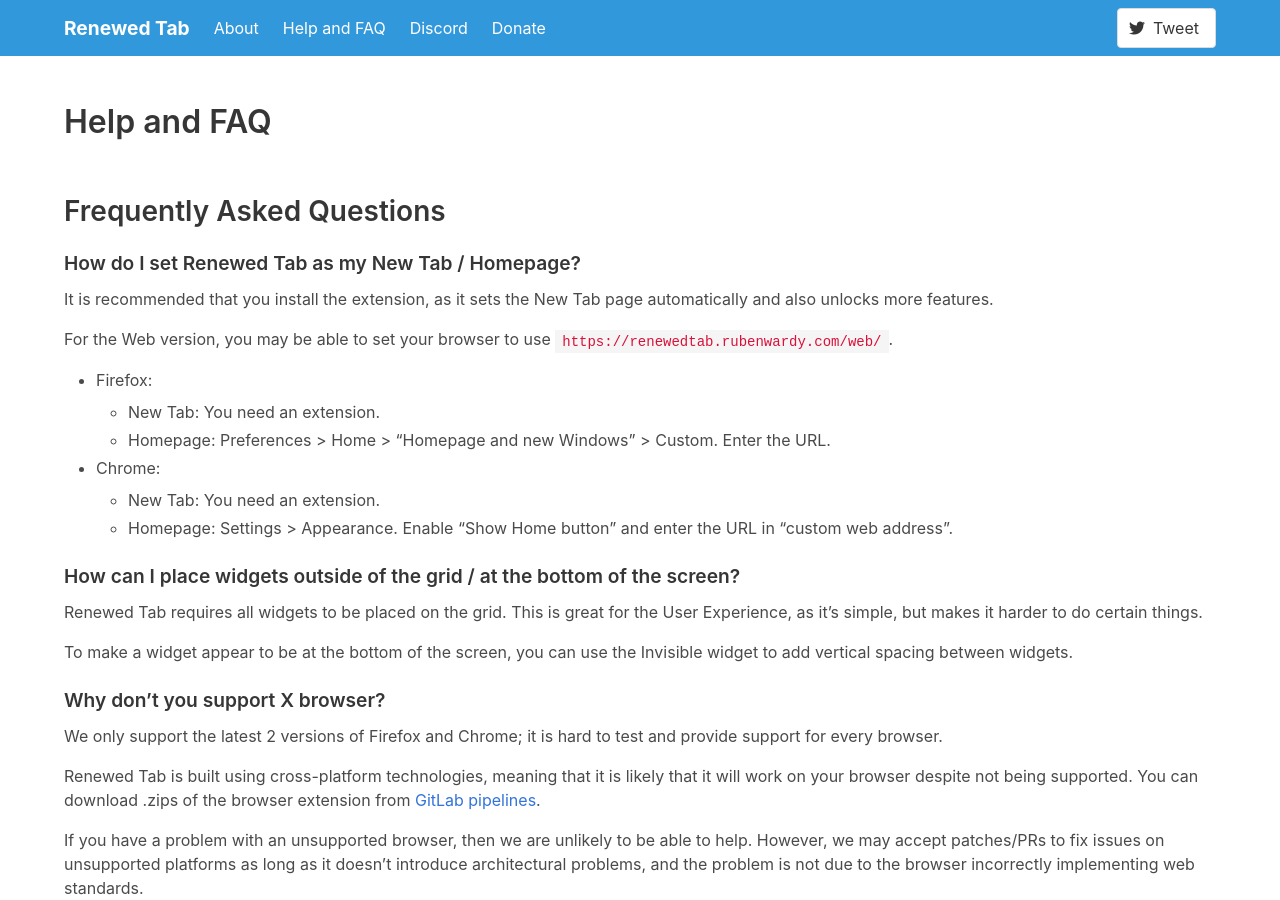
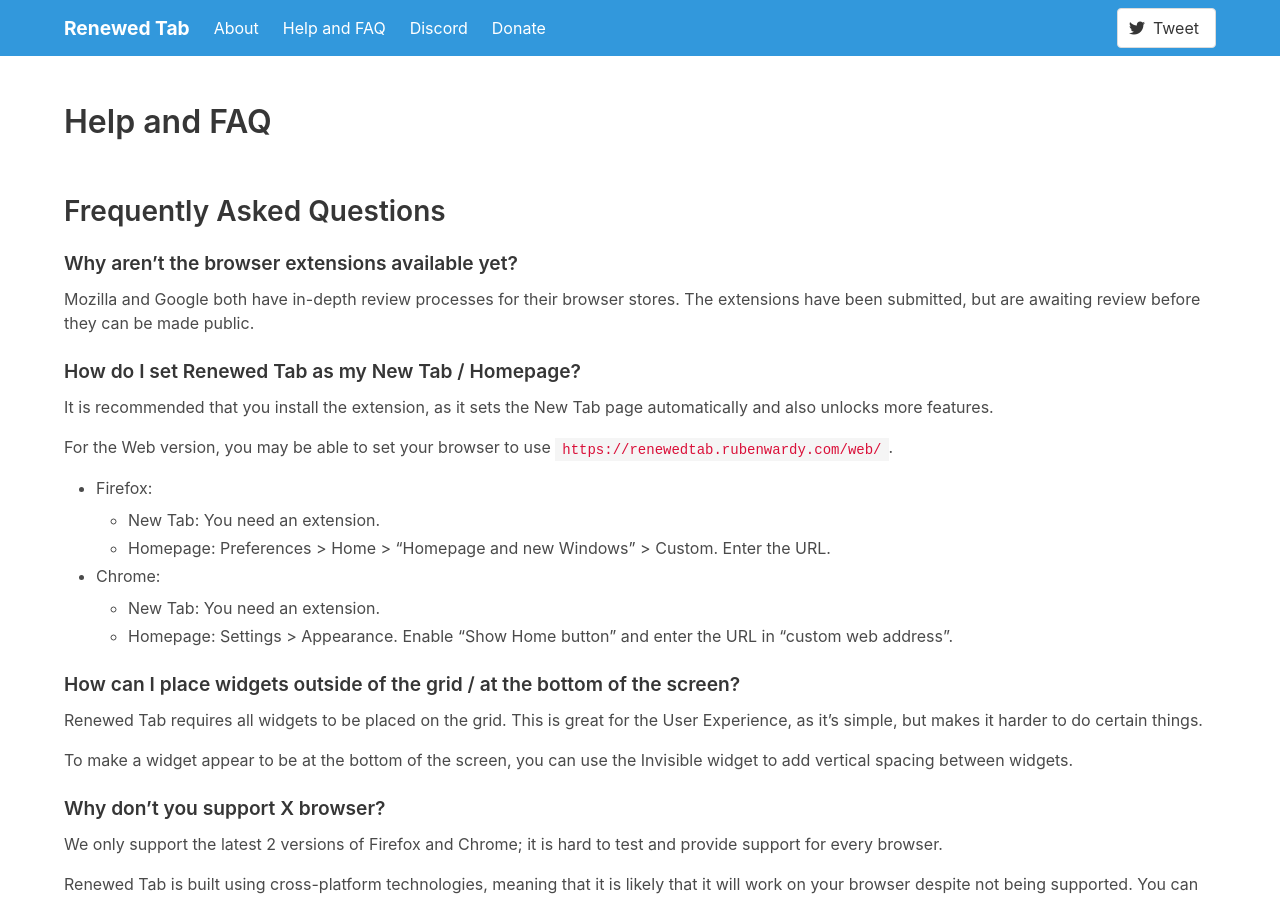
Before and after one commit to rubenwardy/renewedtab_website, a Jekyll site: the page built from help.md, in a window 1280 px wide and 900 px high. Built offline with Jekyll 4.4.1, drawn with Linux system fonts in a browser that asks for light colours.

Commit message:
Readd notes on browser ext availability

```diff
--- a/help.md
+++ b/help.md
@@ -6,6 +6,12 @@
 # Help and FAQ
 
 ## Frequently Asked Questions
+
+### Why aren't the browser extensions available yet?
+
+Mozilla and Google both have in-depth review processes for their browser stores.
+The extensions have been submitted, but are awaiting review before they can be
+made public.
 
 ### How do I set Renewed Tab as my New Tab / Homepage?
 
--- a/index.html
+++ b/index.html
@@ -29,6 +29,9 @@
 			</span>
 			<span>Web</span>
 		</a>
+	</p>
+	<p class="has-text-grey-light">
+		Browser extensions coming soon: they're currently being reviewed.
 	</p>
 </header>
 
@@ -120,4 +123,7 @@
 			<span>Web</span>
 		</a>
 	</p>
+	<p class="has-text-grey-light mt-3">
+		Browser extensions coming soon: they're currently being reviewed.
+	</p>
 </section>
```
